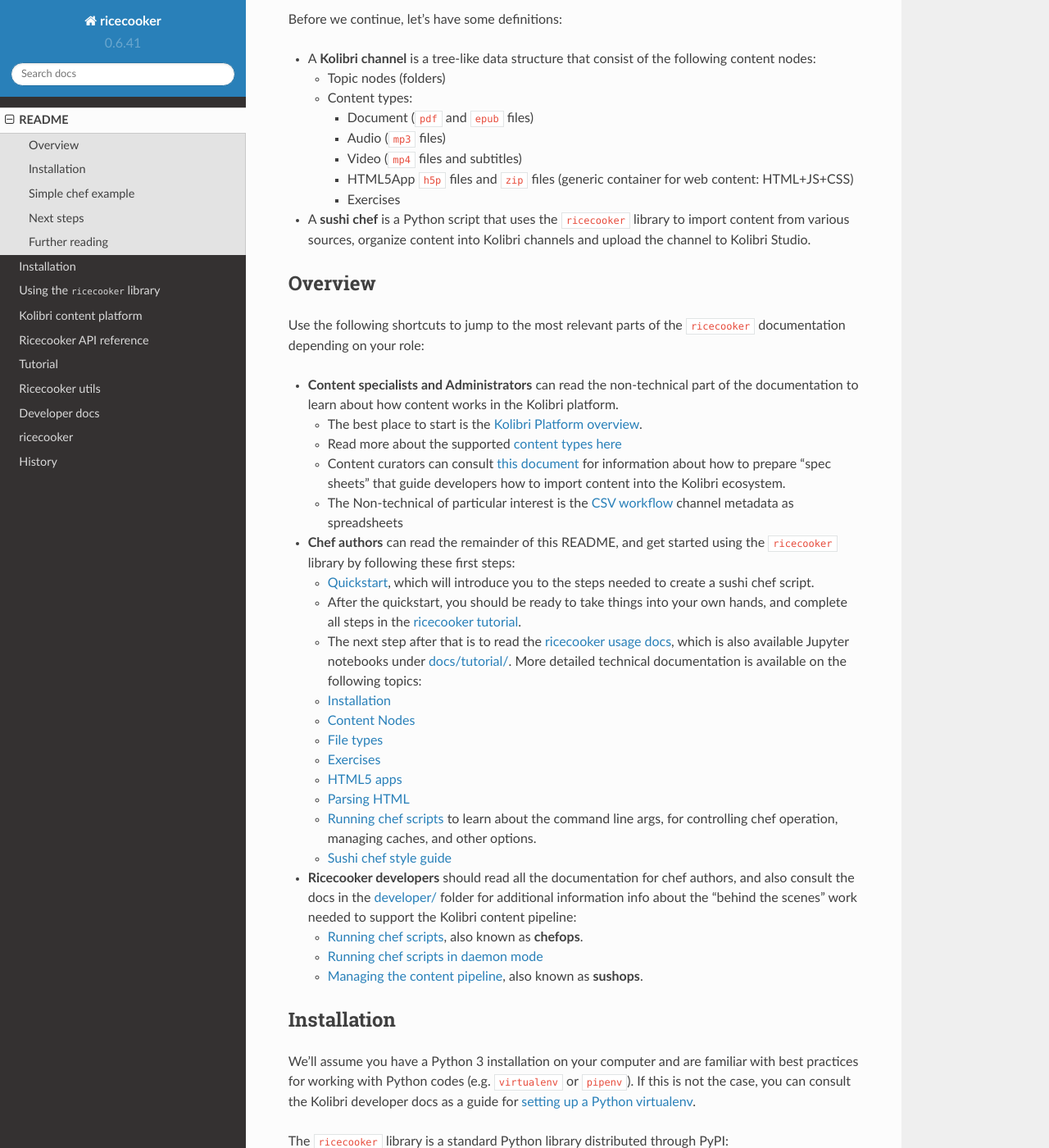
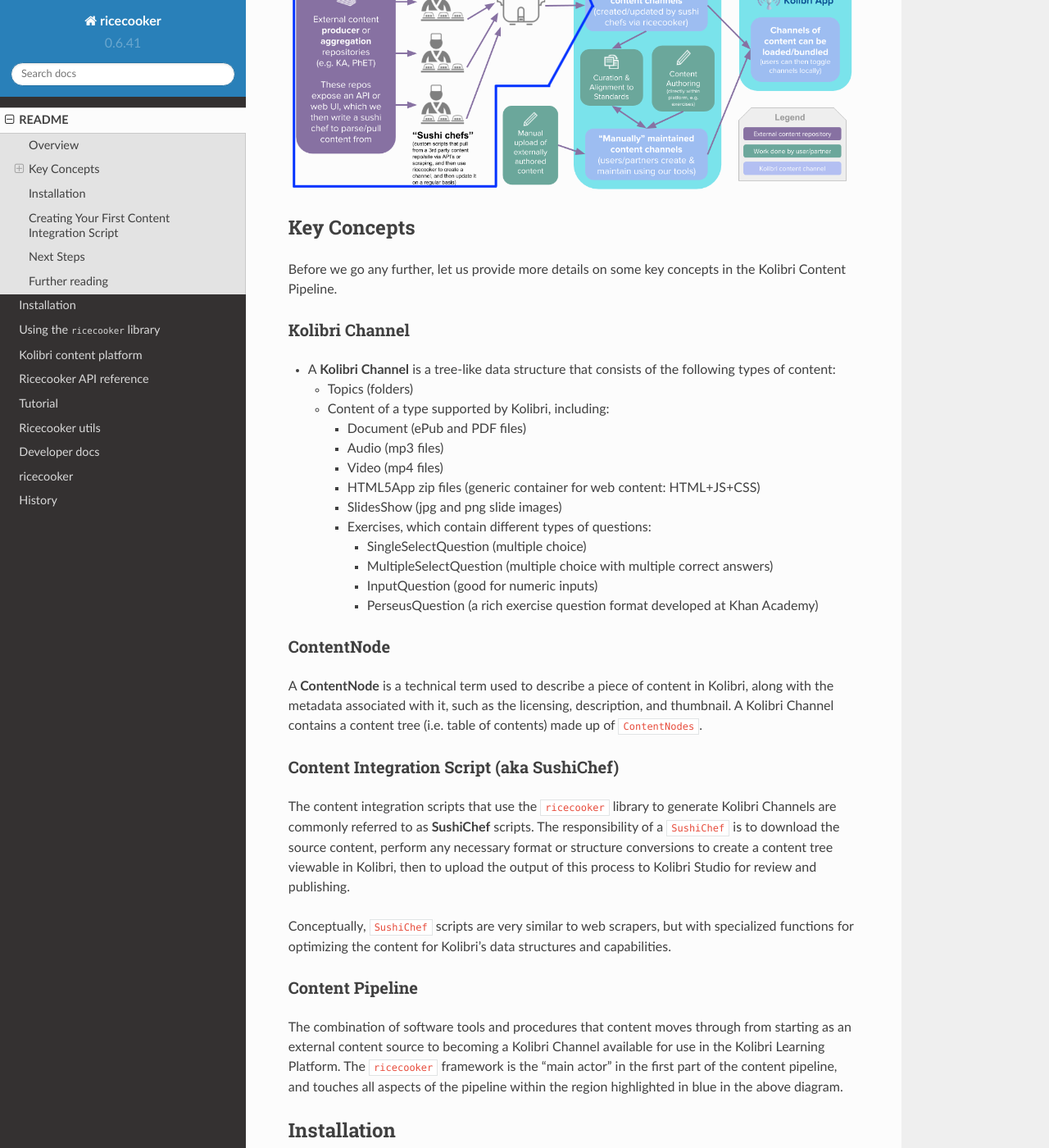
Before and after one commit to learningequality/ricecooker, a Sphinx documentation site: the page built from docs/README.rst, in a window 1280 px wide and 1400 px high, scrolled down 709 px. Shown: the whole window at 82% size. Built offline with Sphinx 7.4.7 and the Read the Docs theme 2.0.0, drawn with Linux system fonts in a browser that asks for light colours; pages that are not in the unit, such as notebooks, are missing from menus; some of the changed text lies outside the part shown.

Commit message:
Ran `make docs` to re-generate docs/README.rst from README.md in project root

```diff
--- a/docs/README.rst
+++ b/docs/README.rst
@@ -1,44 +1,221 @@
 ricecooker
 ==========
 
-The ``ricecooker`` library is a framework for creating Kolibri content
-channels and uploading them to `Kolibri
-Studio <https://studio.learningequality.org/>`__, which is the central
-content server that `Kolibri <http://learningequality.org/kolibri/>`__
-applications talk to when they import content.
-
-The Kolibri content pipeline is pictured below:
-
-|The Kolibri Content Pipeline|
-
-This ``ricecooker`` framework is the "main actor" in the first part of
-the content pipeline, and touches all aspects of the pipeline within the
-region highlighted in blue in the above diagram.
-
-Before we continue, let's have some definitions:
-
--  A **Kolibri channel** is a tree-like data structure that consist of
-   the following content nodes:
-
-   -  Topic nodes (folders)
-   -  Content types:
-
-      -  Document (``pdf`` and ``epub`` files)
-      -  Audio (``mp3`` files)
-      -  Video (``mp4`` files and subtitles)
-      -  HTML5App ``h5p`` files and ``zip`` files (generic container for
-         web content: HTML+JS+CSS)
-      -  Exercises
-
--  A **sushi chef** is a Python script that uses the ``ricecooker``
-   library to import content from various sources, organize content into
-   Kolibri channels and upload the channel to Kolibri Studio.
+The ``ricecooker`` library is a framework for automating the conversion
+of educational content into Kolibri content channels and uploading them
+to `Kolibri Studio <https://studio.learningequality.org/>`__, which is
+the central content server for
+`Kolibri <http://learningequality.org/kolibri/>`__.
 
 Overview
 --------
 
-Use the following shortcuts to jump to the most relevant parts of the
-``ricecooker`` documentation depending on your role:
+``ricecooker`` is used to take openly licensed educational content
+available on the web and convert it into an offline-friendly package
+that can be imported into Kolibri.
+
+The basic process of getting new content into Kolibri is as follows:
+
+1. Create and upload a new Kolibri Channel using either ``ricecooker``
+   integration script or by manually uploading content through the
+   Kolibri Studio web interface.
+2. Publish the new channel using Kolibri Studio to make it accessible to
+   Kolibri.
+3. Copy the channel's token in Kolibri Studio, and paste it into
+   Kolibri's import screen to import the channel.
+
+The diagram below illustrates the three steps of this process:
+
+|The Kolibri Content Pipeline|
+
+Key Concepts
+------------
+
+Before we go any further, let us provide more details on some key
+concepts in the Kolibri Content Pipeline.
+
+Kolibri Channel
+~~~~~~~~~~~~~~~
+
+-  A **Kolibri Channel** is a tree-like data structure that consists of
+   the following types of content:
+
+   -  Topics (folders)
+   -  Content of a type supported by Kolibri, including:
+
+      -  Document (ePub and PDF files)
+      -  Audio (mp3 files)
+      -  Video (mp4 files)
+      -  HTML5App zip files (generic container for web content:
+         HTML+JS+CSS)
+      -  SlidesShow (jpg and png slide images)
+      -  Exercises, which contain different types of questions:
+
+         -  SingleSelectQuestion (multiple choice)
+         -  MultipleSelectQuestion (multiple choice with multiple
+            correct answers)
+         -  InputQuestion (good for numeric inputs)
+         -  PerseusQuestion (a rich exercise question format developed
+            at Khan Academy)
+
+ContentNode
+~~~~~~~~~~~
+
+A **ContentNode** is a technical term used to describe a piece of
+content in Kolibri, along with the metadata associated with it, such as
+the licensing, description, and thumbnail. A Kolibri Channel contains a
+content tree (i.e. table of contents) made up of ``ContentNodes``.
+
+Content Integration Script (aka SushiChef)
+~~~~~~~~~~~~~~~~~~~~~~~~~~~~~~~~~~~~~~~~~~
+
+The content integration scripts that use the ``ricecooker`` library to
+generate Kolibri Channels are commonly referred to as **SushiChef**
+scripts. The responsibility of a ``SushiChef`` is to download the source
+content, perform any necessary format or structure conversions to create
+a content tree viewable in Kolibri, then to upload the output of this
+process to Kolibri Studio for review and publishing.
+
+Conceptually, ``SushiChef`` scripts are very similar to web scrapers,
+but with specialized functions for optimizing the content for Kolibri's
+data structures and capabilities.
+
+Content Pipeline
+~~~~~~~~~~~~~~~~
+
+The combination of software tools and procedures that content moves
+through from starting as an external content source to becoming a
+Kolibri Channel available for use in the Kolibri Learning Platform. The
+``ricecooker`` framework is the "main actor" in the first part of the
+content pipeline, and touches all aspects of the pipeline within the
+region highlighted in blue in the above diagram.
+
+Installation
+------------
+
+We'll assume you have a Python 3 installation on your computer and are
+familiar with best practices for working with Python codes (e.g.
+``virtualenv`` or ``pipenv``). If this is not the case, you can consult
+the Kolibri developer docs as a guide for `setting up a Python
+virtualenv <http://kolibri-dev.readthedocs.io/en/latest/start/getting_started.html#virtual-environment>`__.
+
+The ``ricecooker`` library is a standard Python library distributed
+through PyPI:
+
+-  Run ``pip install ricecooker`` to install ``ricecooker`` and all
+   Python dependencies.
+-  Some of the utility functions in ``ricecooker.utils`` require
+   additional software:
+
+   -  The multimedia command line tool `ffmpeg <https://ffmpeg.org/>`__
+   -  The ``imagemagick`` (version 6) image manipulation tools
+   -  The ``poppler`` library for PDF utilities
+
+For details about the installation steps, see
+`docs/installation.html <installation.html>`__.
+
+In order to upload your ``ricecooker`` generated channels to Kolibri
+Studio and make them importable into Kolibri, you will also need to
+create an account on Kolibri Studio. To do so, visit `Kolibri
+Studio <https://studio.learningequality.org>`__ and click the "Create an
+Account" link. The instructions below assume you have already completed
+this step.
+
+Creating Your First Content Integration Script
+----------------------------------------------
+
+Below is code for a simple sushi chef script that uses the
+``ricecooker`` library to create a Kolibri channel with a single topic
+node (Folder), and puts a single PDF content node inside that folder.
+
+To get started, create a new project folder and save the following code
+in a file called ``sushichef.py``:
+
+**Important Note** Be sure to give unique values for the
+``CHANNEL_SOURCE_DOMAIN`` and ``CHANNEL_SOURCE_ID``, as these values are
+used to determine your channel's ID and using duplicate values will lead
+to an error when trying to upload.
+
+::
+
+    #!/usr/bin/env python
+    from ricecooker.chefs import SushiChef
+    from ricecooker.classes.nodes import ChannelNode, TopicNode, DocumentNode
+    from ricecooker.classes.files import DocumentFile
+    from ricecooker.classes.licenses import get_license
+
+
+    class SimpleChef(SushiChef):
+        channel_info = {
+            'CHANNEL_TITLE': 'Potatoes info channel',
+            'CHANNEL_SOURCE_DOMAIN': '<domain.org>',         # where you got the content (change me!!)
+            'CHANNEL_SOURCE_ID': '<unique id for channel>',  # channel's unique id (change me!!)
+            'CHANNEL_LANGUAGE': 'en',                        # le_utils language code
+            'CHANNEL_THUMBNAIL': 'https://upload.wikimedia.org/wikipedia/commons/b/b7/A_Grande_Batata.jpg', # (optional)
+            'CHANNEL_DESCRIPTION': 'What is this channel about?',      # (optional)
+        }
+
+        def construct_channel(self, **kwargs):
+            channel = self.get_channel(**kwargs)
+            potato_topic = TopicNode(title="Potatoes!", source_id="<potatos_id>")
+            channel.add_child(potato_topic)
+            doc_node = DocumentNode(
+                title='Growing potatoes',
+                description='An article about growing potatoes on your rooftop.',
+                source_id='pubs/mafri-potatoe',
+                license=get_license('CC BY', copyright_holder='University of Alberta'),
+                language='en',
+                files=[DocumentFile(path='https://www.gov.mb.ca/inr/pdf/pubs/mafri-potatoe.pdf',
+                                    language='en')],
+            )
+            potato_topic.add_child(doc_node)
+            return channel
+
+
+    if __name__ == '__main__':
+        """
+        Run this script on the command line using:
+            python sushichef.py -v --reset --token=YOURTOKENHERE9139139f3a23232
+        """
+        simple_chef = SimpleChef()
+        simple_chef.main()
+
+You can run the chef script by passing the appropriate command line
+arguments:
+
+::
+
+    python sushichef.py --reset --token=YOURTOKENHERE9139139f3a23232
+
+The most important argument when running a chef script is ``--token``,
+which is used to pass in the Studio Access Token used to allow upload
+access. You can find this token by going to the `settings
+page <http://studio.learningequality.org/settings/tokens>`__ of the
+account you created earlier and copying the token it displays.
+
+The flag ``--reset`` is generally useful in development. It ensures the
+chef script starts the upload process from scratch every time you run
+the script (otherwise the script will prompt you to resume from the last
+saved checkpoint).
+
+To see all the ``ricecooker`` command line options, run
+``python sushichef.py -h``. For more details about running chef scripts
+see `the chefops
+page <chefops.html>`__.
+
+If you get an error when running the chef, make sure you've replaced
+``YOURTOKENHERE9139139f3a23232`` by the token you obtained from Studio.
+Also make sure you've changed the value of
+``channel_info['CHANNEL_SOURCE_DOMAIN']`` and
+``channel_info['CHANNEL_SOURCE_ID']`` instead of using the default
+values.
+
+Next Steps
+----------
+
+The Kolibri Content Pipeline is a collaborative effort between
+educational experts and software developers. As such, we have provided
+some getting docs of particular relevance for each role in the process:
 
 -  **Content specialists and Administrators** can read the non-technical
    part of the documentation to learn about how content works in the
@@ -46,15 +223,15 @@ Use the following shortcuts to jump to the most relevant parts of the
 
    -  The best place to start is the `Kolibri Platform
       overview <platform/introduction.html>`__.
-   -  Read more about the supported `content types
-      here <platform/content_types.html>`__
-   -  Content curators can consult `this
-      document <https://docs.google.com/document/d/1slwoNT90Wqu0Rr8MJMAEsA-9LWLRvSeOgdg9u7HrZB8/edit?usp=sharing>`__
-      for information about how to prepare "spec sheets" that guide
-      developers how to import content into the Kolibri ecosystem.
-   -  The Non-technical of particular interest is the `CSV
-      workflow <csv_metadata/README.html>`__
-      channel metadata as spreadsheets
+   -  The page on `content
+      workflows <https://ricecooker.readthedocs.io/en/latest/platform/content_workflows.html>`__
+      also has a useful overview of the steps of the process.
+   -  You can read about the supported `content types
+      here <platform/content_types.html>`__.
+   -  The page on `Reviewing
+      Channel <https://ricecooker.readthedocs.io/en/latest/platform/reviewing_channels.html>`__
+      provides more information about the possible content issues to
+      watch out for.
 
 -  **Chef authors** can read the remainder of this README, and get
    started using the ``ricecooker`` library by following these first
@@ -102,127 +279,6 @@ Use the following shortcuts to jump to the most relevant parts of the
       pipeline <developer/sushops.html>`__,
       also known as **sushops**.
 
-Installation
-------------
-
-We'll assume you have a Python 3 installation on your computer and are
-familiar with best practices for working with Python codes (e.g.
-``virtualenv`` or ``pipenv``). If this is not the case, you can consult
-the Kolibri developer docs as a guide for `setting up a Python
-virtualenv <http://kolibri-dev.readthedocs.io/en/latest/start/getting_started.html#virtual-environment>`__.
-
-The ``ricecooker`` library is a standard Python library distributed
-through PyPI:
-
--  Run ``pip install ricecooker`` to install You can then use
-   ``import ricecooker`` in your chef script.
--  Some of functions in ``ricecooker.utils`` require additional
-   software:
-
-   -  Make sure you install the command line tool
-      `ffmpeg <https://ffmpeg.org/>`__
-   -  Running javascript code while scraping webpages requires the
-      phantomJS browser. You can run ``npm install phantomjs-prebuilt``
-      in your chef's working directory.
-
-For more details and install options, see
-`docs/installation.html <installation.html>`__.
-
-Simple chef example
--------------------
-
-This is a sushi chef script that uses the ``ricecooker`` library to
-create a Kolibri channel with a single topic node (Folder), and puts a
-single PDF content node inside that folder.
-
-::
-
-    #!/usr/bin/env python
-    from ricecooker.chefs import SushiChef
-    from ricecooker.classes.nodes import ChannelNode, TopicNode, DocumentNode
-    from ricecooker.classes.files import DocumentFile
-    from ricecooker.classes.licenses import get_license
-
-
-    class SimpleChef(SushiChef):
-        channel_info = {
-            'CHANNEL_TITLE': 'Potatoes info channel',
-            'CHANNEL_SOURCE_DOMAIN': '<domain.org>',         # where you got the content (change me!!)
-            'CHANNEL_SOURCE_ID': '<unique id for channel>',  # channel's unique id (change me!!)
-            'CHANNEL_LANGUAGE': 'en',                        # le_utils language code
-            'CHANNEL_THUMBNAIL': 'https://upload.wikimedia.org/wikipedia/commons/b/b7/A_Grande_Batata.jpg', # (optional)
-            'CHANNEL_DESCRIPTION': 'What is this channel about?',      # (optional)
-        }
-
-        def construct_channel(self, **kwargs):
-            channel = self.get_channel(**kwargs)
-            potato_topic = TopicNode(title="Potatoes!", source_id="<potatos_id>")
-            channel.add_child(potato_topic)
-            doc_node = DocumentNode(
-                title='Growing potatoes',
-                description='An article about growing potatoes on your rooftop.',
-                source_id='pubs/mafri-potatoe',
-                license=get_license('CC BY', copyright_holder='University of Alberta'),
-                language='en',
-                files=[DocumentFile(path='https://www.gov.mb.ca/inr/pdf/pubs/mafri-potatoe.pdf',
-                                    language='en')],
-            )
-            potato_topic.add_child(doc_node)
-            return channel
-
-
-    if __name__ == '__main__':
-        """
-        Run this script on the command line using:
-            python simple_chef.py -v --reset --token=YOURTOKENHERE9139139f3a23232
-        """
-        simple_chef = SimpleChef()
-        simple_chef.main()
-
-Let's assume the above code snippet is saved as the file
-``simple_chef.py``.
-
-You can run the chef script by passing the appropriate command line
-arguments:
-
-::
-
-    python simple_chef.py -v --reset --token=YOURTOKENHERE9139139f3a23232
-
-The most important argument when running a chef script is ``--token``
-which is used to pass in the Studio Access Token which you can obtain
-from your profile's `settings
-page <http://studio.learningequality.org/settings/tokens>`__.
-
-The flags ``-v`` (verbose) and ``--reset`` are generally useful in
-development. These make sure the chef script will start the process from
-scratch and displays useful debugging information on the command line.
-
-To see all the ``ricecooker`` command line options, run
-``python simple_chef.py -h``. For more details about running chef
-scripts see `the chefops
-page <chefops.html>`__.
-
-If you get an error when running the chef, make sure you've replaced
-``YOURTOKENHERE9139139f3a23232`` by the token you obtained from Studio.
-Also make sure you've changed the value of
-``channel_info['CHANNEL_SOURCE_DOMAIN']`` and
-``channel_info['CHANNEL_SOURCE_ID']`` instead of using the default
-values.
-
-Next steps
-----------
-
--  See the `usage
-   docs <usage.html>`__
-   for more explanations about the above code.
--  See
-   `nodes <nodes.html>`__
-   to learn how to create different content node types.
--  See
-   `file <files.html>`__
-   to learn about the file types supported, and how to create them.
-
 Further reading
 ---------------
 
```
